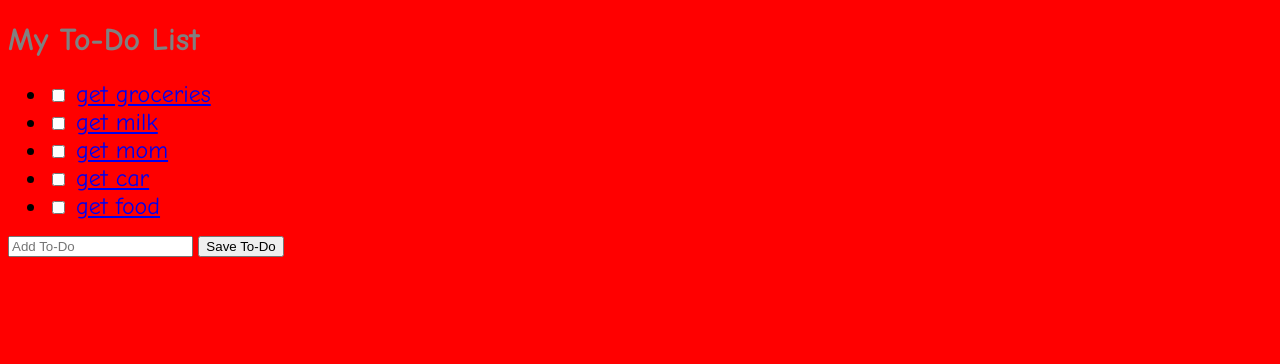
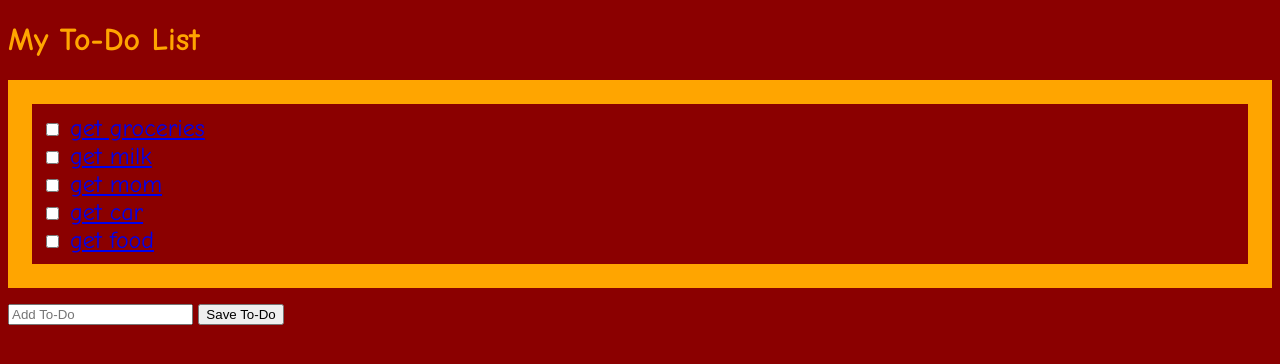
Before and after one commit to ProCodeZ966/todo_app_front_end, a plain HTML site: page index.html in a window 1280 px wide. Drawn offline with Linux system fonts and the light colour scheme.

Commit message:
Tag all content

```diff
--- a/index.css
+++ b/index.css
@@ -1,11 +1,17 @@
 h1{color:orange;}
 html{font-family: "Comic Sans MS";
-    background-color: red;
+    background-color: #8b0000;
 
 }
 #mytitle {
-    color: grey
+    color: orange
 }
 .list-item {
     font-size: 24px
 }
+
+ul {
+    border: 24px solid orange;
+    padding: 10px;
+    list-style: none;
+}
--- a/show.css
+++ b/show.css
@@ -1,5 +1,5 @@
 h2{color:orange;}
 html{font-family: "Comic Sans MS";
-    background-color: red;
+    background-color: #8b0000;
 
 }
```
